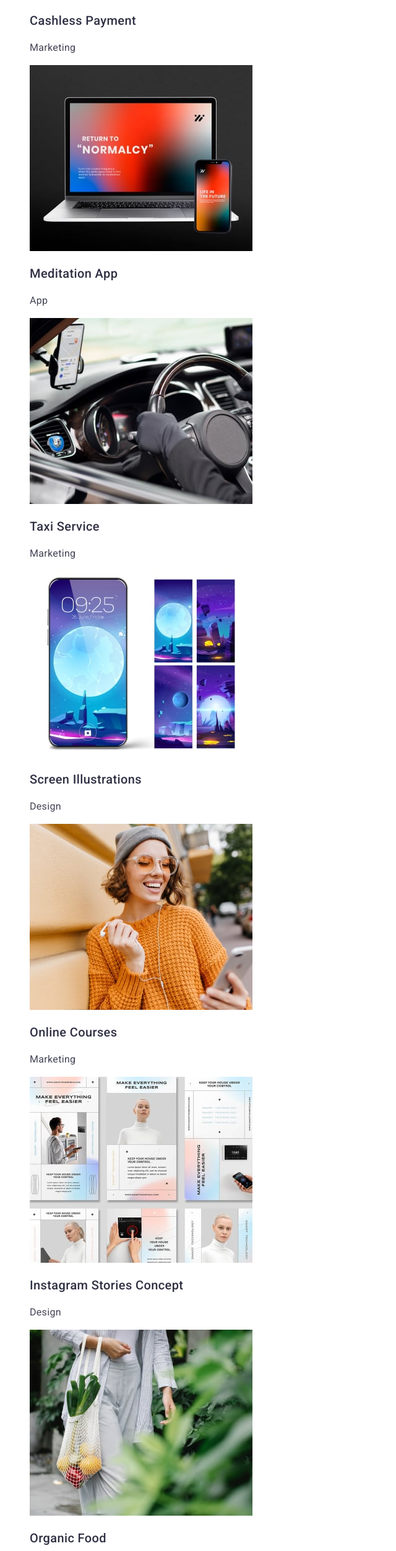
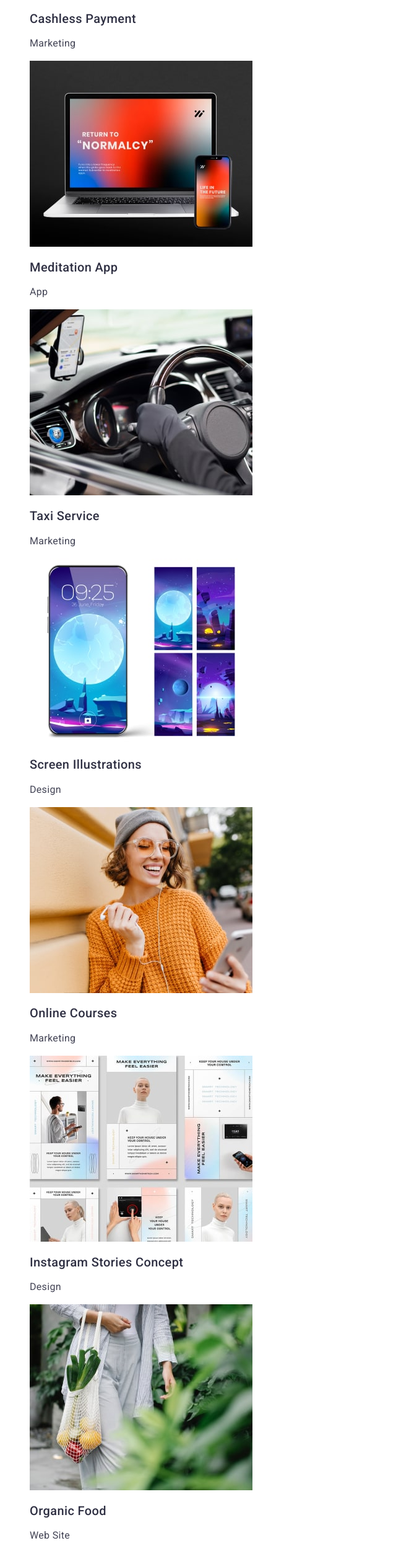
Before and after one commit to dickirby/goit-markup-hw-02, a plain HTML site: page portfolio.html in a window 1280 px wide. Shown: the part 1074-3576 px from the top of the page at 62% size, without its empty margins (0-640 px from the left). Drawn offline with Linux system fonts and the light colour scheme.

Commit message:
fixed issues-2

```diff
--- a/css/styles.css
+++ b/css/styles.css
@@ -1,6 +1,6 @@
 :root {
     --main-text-color: #434455;
-    --primary-font: "roboto", sans-serif;
+    --primary-font: "Roboto", sans-serif;
     --iris: #4D5AE5;
     --navyblue: #2E2F42;
     --slate: #434455;
@@ -10,12 +10,12 @@
 }
 
 body {
-    font-family: "roboto", sans-serif;
+    font-family: "Roboto", sans-serif;
     color: #434455;
     background-color: var(--white);
 }
 button {
-    font-family: "roboto", sans-serif;
+    font-family: "Roboto", sans-serif;
 }
 .link {
     text-decoration: none;
@@ -41,7 +41,7 @@ footer {
 
 
 .link-logo {
-    font-family: "raleway", sans-serif;
+    font-family: "Raleway", sans-serif;
     color: var(--iris);
     text-transform: uppercase;
     font-size: 18px;
@@ -104,6 +104,10 @@ footer {
     line-height: 1.2;
     letter-spacing: 0.02em;
     font-weight: 500;
+}
+
+.abilities-list {
+    background-color: var(--white);
 }
 
 .main-text {
--- a/portfolio.html
+++ b/portfolio.html
@@ -82,8 +82,7 @@
                 width="360"
                 height="300"
               />
-              <h2 hidden>Cashless Payment</h2>
-              <h3 class="portfolio-header">Cashless Payment</h3>
+              <h2 class="portfolio-header">Cashless Payment</h2>
               <p class="portfolio-paragraph">Marketing</p>
             </a>
           </li>
@@ -96,8 +95,7 @@
                 width="360"
                 height="300"
               />
-              <h2 hidden>Meditation App</h2>
-              <h3 class="portfolio-header">Meditation App</h3>
+              <h2 class="portfolio-header">Meditation App</h2>
               <p class="portfolio-paragraph">App</p>
             </a>
           </li>
@@ -110,8 +108,7 @@
                 width="360"
                 height="300"
               />
-              <h2 hidden>Taxi Service</h2>
-              <h3 class="portfolio-header">Taxi Service</h3>
+              <h2 class="portfolio-header">Taxi Service</h2>
               <p class="portfolio-paragraph">Marketing</p>
             </a>
           </li>
@@ -124,8 +121,7 @@
                 width="360"
                 height="300"
               />
-              <h2 hidden>Screen Illustrations</h2>
-              <h3 class="portfolio-header">Screen Illustrations</h3>
+              <h2 class="portfolio-header">Screen Illustrations</h2>
               <p class="portfolio-paragraph">Design</p>
             </a>
           </li>
@@ -138,8 +134,7 @@
                 width="360"
                 height="300"
               />
-              <h2 hidden>Online Courses</h2>
-              <h3 class="portfolio-header">Online Courses</h3>
+              <h2 class="portfolio-header">Online Courses</h2>
               <p class="portfolio-paragraph">Marketing</p>
             </a>
           </li>
@@ -152,8 +147,7 @@
                 width="360"
                 height="300"
               />
-              <h2 hidden>Instagram Stories Concept</h2>
-              <h3 class="portfolio-header">Instagram Stories Concept</h3>
+              <h2 class="portfolio-header">Instagram Stories Concept</h2>
               <p class="portfolio-paragraph">Design</p>
             </a>
           </li>
@@ -166,8 +160,8 @@
                 width="360"
                 height="300"
               />
-              <h2 hidden>Organic Food</h2>
-              <h3 class="portfolio-header">Organic Food</h3>
+              <h2 class="portfolio-header">Organic Food</h2>
+
               <p class="portfolio-paragraph">Web Site</p>
             </a>
           </li>
@@ -180,8 +174,8 @@
                 width="360"
                 height="300"
               />
-              <h2 hidden>Fresh Coffee</h2>
-              <h3 class="portfolio-header">Fresh Coffee</h3>
+              <h2 class="portfolio-header">Fresh Coffee</h2>
+
               <p class="portfolio-paragraph">Web Site</p>
             </a>
           </li>
```
Also changed, not shown: index.html (+1 -1 lines).
